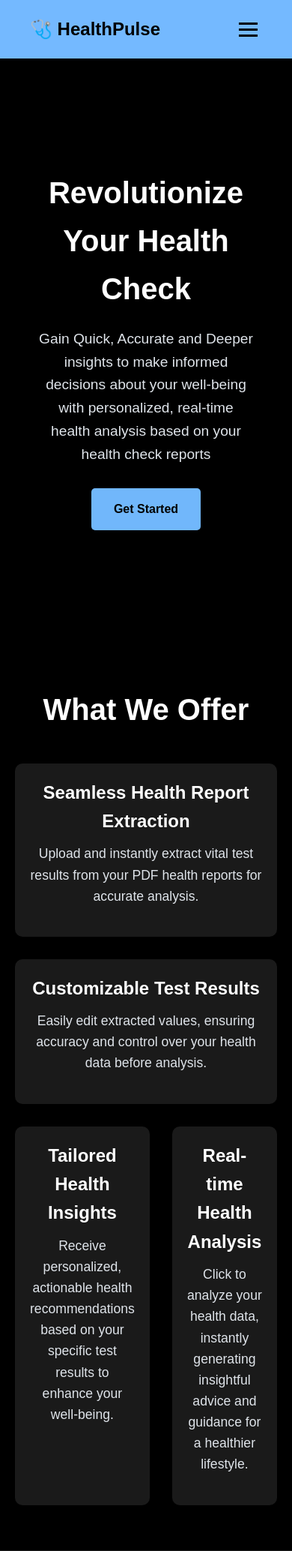
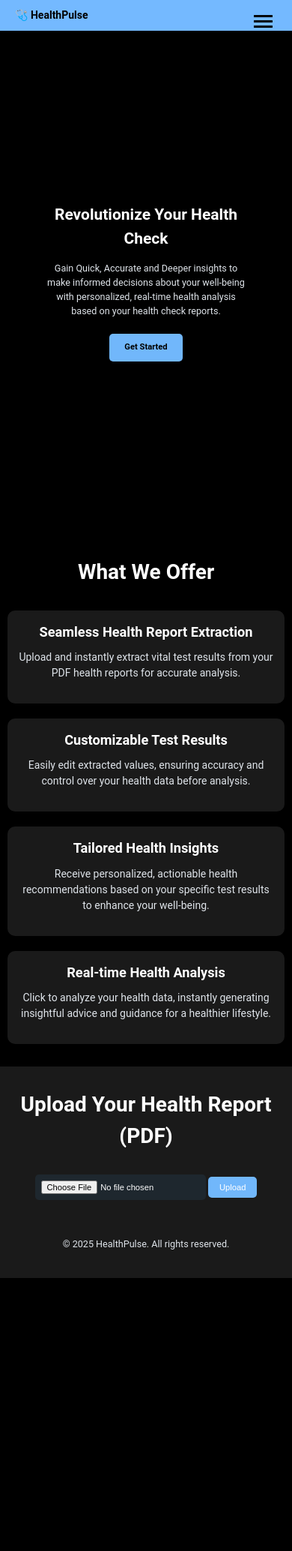
Before and after one commit to eyogesh007/HealthPulse, a Flask app: page / in a window 390 px wide. Shown: the top 2068 px of the page at 75% size. After the commit the page ends 1704 px from the top, so only its background shows below. Run offline with Flask 2, Linux system fonts and the light colour scheme.

Commit message:
updated index

```diff
--- a/templates/index.html
+++ b/templates/index.html
@@ -5,14 +5,14 @@
     <meta name="viewport" content="width=device-width, initial-scale=1.0">
     <title>LinkedIn Data Analyzer</title>
     <style>
-        /* General Styling */
         body {
             margin: 0;
-    font-family: 'Poppins', sans-serif;
+            font-family: 'Roboto', sans-serif;
             color: #ffffff;
             background: black;
             overflow-x: hidden;
-    line-height: 1.6;
+            line-height: 1.5;
+            font-size: 14px;
         }
 
         h1, h2, h3 {
@@ -21,76 +21,74 @@ h1, h2, h3 {
         }
 
         p {
-    margin: 0 0 20px;
-    font-size: 1.1em;
+            margin: 0 0 15px;
+            font-size: 1em;
             color: #dfe4ea;
         }
 
-/* Header */
         .header {
             display: flex;
             justify-content: space-between;
             align-items: center;
-    padding: 20px 40px;
+            padding: 15px 30px;
             background-color: #74b9ff;
-    box-shadow: 0 4px 8px rgba(0, 0, 0, 0.2);
+            box-shadow: 0 2px 6px rgba(0, 0, 0, 0.2);
             position: sticky;
             top: 0;
             z-index: 1000;
         }
 
         .logo {
-    font-size: 1.5em;
+            font-size: 1.2em;
             font-weight: bold;
             color: black;
         }
 
         .nav a {
-    margin: 0 15px;
+            margin: 0 10px;
             text-decoration: none;
             color: black;
-    font-size: 1em;
+            font-size: 0.9em;
             transition: color 0.3s ease;
         }
 
         .nav a:hover {
-    color: #74b9ff;
+            color: #ffffff;
         }
 
-/* Hero Section */
         .hero {
             display: flex;
             justify-content: center;
             align-items: center;
             text-align: center;
-    min-height: 80vh;
+            min-height: 70vh;
             background: black;
-    padding: 50px;
+            padding: 40px;
             color: #ffffff;
         }
 
         .hero-content {
-    max-width: 800px;
+            max-width: 700px;
         }
 
         .hero h1 {
-    font-size: 2.5em;
-    margin-bottom: 20px;
+            font-size: 2em;
+            margin-bottom: 15px;
         }
 
         .hero p {
-    font-size: 1.2em;
-    margin-bottom: 30px;
+            font-size: 1em;
+            margin-bottom: 20px;
         }
 
         .btn-primary {
             display: inline-block;
-    padding: 15px 30px;
+            padding: 12px 25px;
             background-color: #71B7FB;
             color: #ffffff;
             text-decoration: none;
             border-radius: 5px;
-    font-size: 1em;
+            font-size: 0.9em;
             transition: background-color 0.3s ease;
         }
 
@@ -98,16 +96,15 @@ p {
             background-color: #44bd32;
         }
 
-/* Features Section */
         .features {
-    padding: 60px 20px;
+            padding: 50px 20px;
             text-align: center;
             background-color: black;
         }
 
         .features h2 {
-    font-size: 2.5em;
-    margin-bottom: 40px;
+            font-size: 2em;
+            margin-bottom: 30px;
             color: #ffffff;
         }
 
@@ -115,42 +112,45 @@ p {
             display: flex;
             flex-wrap: wrap;
             justify-content: center;
-    gap: 30px;
+            gap: 20px;
         }
 
         .feature-card {
-    flex: 1 1 calc(25% - 40px);
+            flex: 1 1 calc(100% - 30px);
             background: #1a1a1a;
-    padding: 20px;
+            padding: 15px;
             border-radius: 10px;
-    box-shadow: 0 4px 8px rgba(0, 0, 0, 0.2);
+            box-shadow: 0 2px 4px rgba(0, 0, 0, 0.2);
             color: #dfe4ea;
+            max-width: 300px;
+            transition: transform 0.3s ease;
+        }
+
+        .feature-card:hover {
+            transform: translateY(-10px);
         }
 
         .feature-card h3 {
-    font-size: 1.5em;
+            font-size: 1.3em;
             margin-bottom: 10px;
             color: #ffffff;
         }
 
-/* Upload Section */
         .upload {
-    padding: 60px 20px;
+            padding: 50px 20px;
             text-align: center;
             background: #1a1a1a;
         }
 
         .upload h2 {
-    font-size: 2.5em;
-    margin-bottom: 40px;
+            font-size: 2em;
+            margin-bottom: 30px;
             color: #ffffff;
         }
 
-
-
         .upload input[type="file"] {
-    font-size: 1em;
-    padding: 10px;
+            font-size: 0.9em;
+            padding: 8px;
             color: #ffffff;
             background-color: #1e272e;
             border: none;
@@ -159,8 +159,8 @@ p {
         }
 
         .upload button {
-    font-size: 1em;
-    padding: 10px 20px;
+            font-size: 0.9em;
+            padding: 8px 15px;
             background-color: #71B7FB;
             color: #ffffff;
             border: none;
@@ -175,11 +175,11 @@ p {
 
         .spinner {
             display: none;
-            border: 6px solid #f3f3f3;
-            border-top: 6px solid #71B7FB;
+            border: 5px solid #f3f3f3;
+            border-top: 5px solid #71B7FB;
             border-radius: 50%;
-            width: 50px;
-            height: 50px;
+            width: 40px;
+            height: 40px;
             animation: spin 1s linear infinite;
             margin: 20px auto;
         }
@@ -189,7 +189,6 @@ p {
             100% { transform: rotate(360deg); }
         }
 
-        /* Show spinner */
         .loading .spinner {
             display: block;
         }
@@ -200,34 +199,38 @@ p {
 
         .menu-btn {
     display: none;
-            font-size: 1.5em;
+    font-size: 1.2em;
     background: none;
     border: none;
     cursor: pointer;
+    position: absolute;
+    right: 20px; /* Ensure it's aligned properly */
+    top: 15px;   /* Ensure it's aligned properly */
+    z-index: 1100; /* Keep it above other elements */
 }
 
 .menu-btn span {
     display: block;
-            width: 25px;
+    width: 25px; /* Slightly increase size for better visibility */
     height: 3px;
     background: black;
-            margin: 5px auto;
+    margin: 4px auto;
     transition: all 0.3s ease-in-out;
 }
 
-        .nav-menu {
-            display: flex;
+@media (max-width: 768px) {
+    .menu-btn {
+        display: block; /* Make the menu button visible on smaller screens */
     }
 
-        @media (max-width: 768px) {
     .nav {
         display: none;
         flex-direction: column;
         position: absolute;
-                top: 60px;
-                right: 20px;
+        top: 40px; /* Position dropdown below header */
+        right: 15px;
         background: #74b9ff;
-                padding: 10px;
+        padding: 8px;
         border-radius: 8px;
         box-shadow: 0 4px 8px rgba(0, 0, 0, 0.2);
     }
@@ -240,12 +243,69 @@ p {
                 display: block;
                 color: black;
             }
+
+            .hero h1 {
+                font-size: 1.5em;
             }
 
+            .hero p {
+                font-size: 0.9em;
+            }
 
-/* Footer */
+            .feature-card {
+                flex: 1 1 100%;
+                max-width: 100%;
+            }
+        }
 
+        @media (max-width: 480px) {
+            .header {
+                padding: 10px 20px;
+            }
 
+            .logo {
+                font-size: 1em;
+            }
+
+            .hero-content {
+                padding: 20px;
+            }
+
+            .btn-primary {
+                padding: 10px 20px;
+                font-size: 0.8em;
+            }
+
+            .features {
+                padding: 30px 10px;
+            }
+
+            .upload {
+                padding: 30px 10px;
+            }
+
+            .upload input[type="file"],
+            .upload button {
+                font-size: 0.8em;
+            }
+
+            .footer {
+                font-size: 0.8em;
+            }
+        }
+
+        .footer {
+            padding: 20px;
+            text-align: center;
+            background: #1a1a1a;
+            color: #dfe4ea;
+            font-size: 0.9em;
+        }
+
+        .footer a {
+            color: #71B7FB;
+            text-decoration: none;
+        }
     </style>
 </head>
 <body>
@@ -265,7 +325,7 @@ p {
     <section class="hero">
         <div class="hero-content">
             <h1>Revolutionize Your Health Check</h1>
-            <p>Gain Quick, Accurate and Deeper insights to make informed decisions about your well-being with personalized, real-time health analysis based on your health check reports</p>
+            <p>Gain Quick, Accurate and Deeper insights to make informed decisions about your well-being with personalized, real-time health analysis based on your health check reports.</p>
             <a href="#upload" style="font-weight: bold;color: black;" class="btn-primary">Get Started</a>
         </div>
     </section>
@@ -295,20 +355,20 @@ p {
     <section id="upload" class="upload">
         <h2>Upload Your Health Report (PDF)</h2>
         <div class="container">
-            <form action="/uploads" method="POST" enctype="multipart/form-data">
+            <form action="http://127.0.0.1:5001/uploads" method="POST" enctype="multipart/form-data">
                 <input type="file" id="pdf_file" name="pdf_file" accept="application/pdf" required>
                 <button type="submit">Upload</button>
             </form>
         </div>
-        <div class="spinner"></div>
-        <br/><br/>
-        <a style="color:#71B7FB;text-decoration:  none;" target="_blank" href="https://www.linkedin.com/help/linkedin/answer/a566336/exporting-connections-from-linkedin?lang=en">Click here to know how to get your connections data</a>
     </section>
+
+    <footer class="footer">
+        <p>&copy; 2025 HealthPulse. All rights reserved.  </footer>
+
     <script>
         function toggleMenu() {
             nav.classList.toggle('active');
         }
     </script>
-   <br/><br/><br/><br/>
 </body>
 </html>
```
Lines whose indentation alone changed are shown as unchanged.
